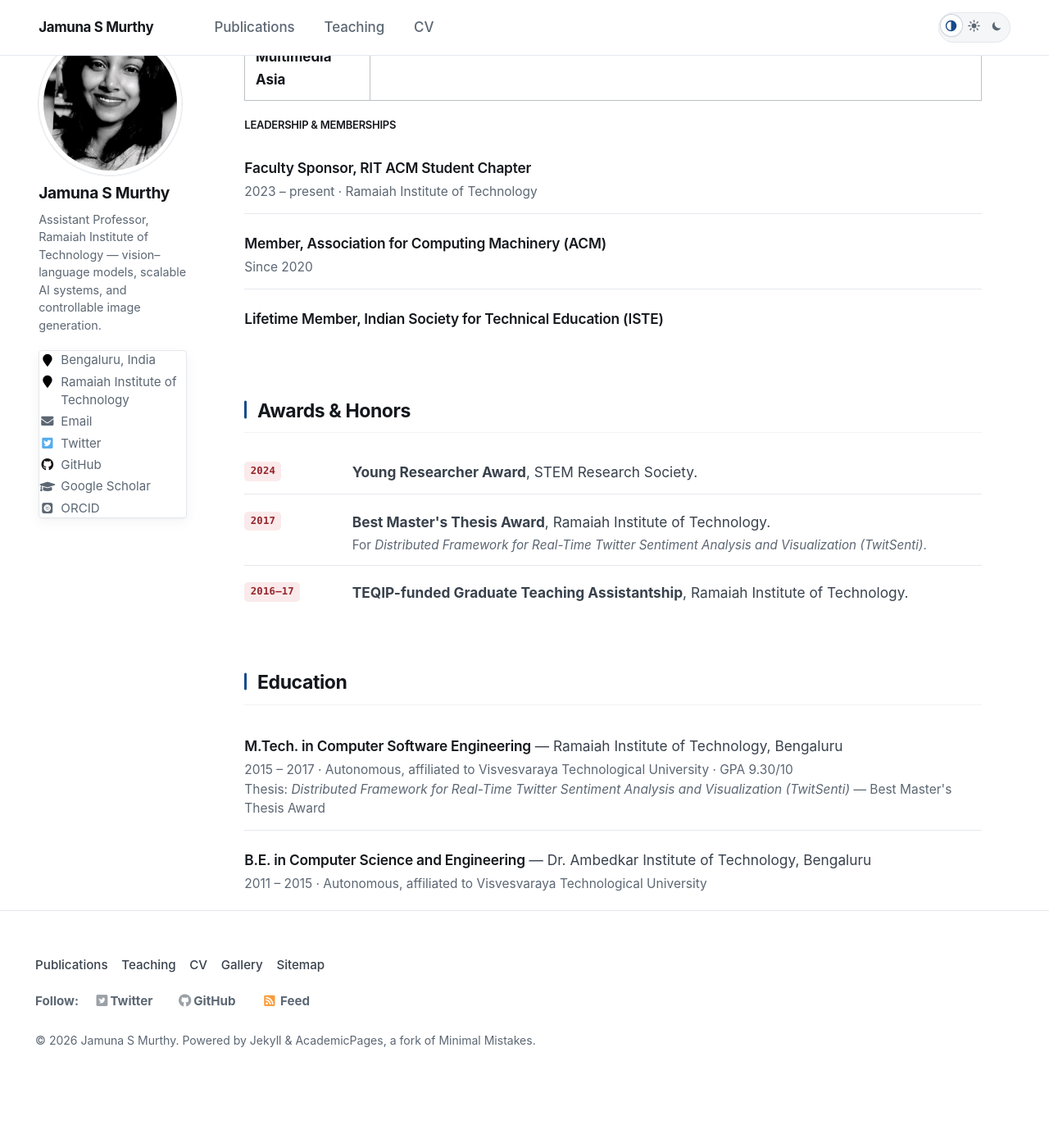
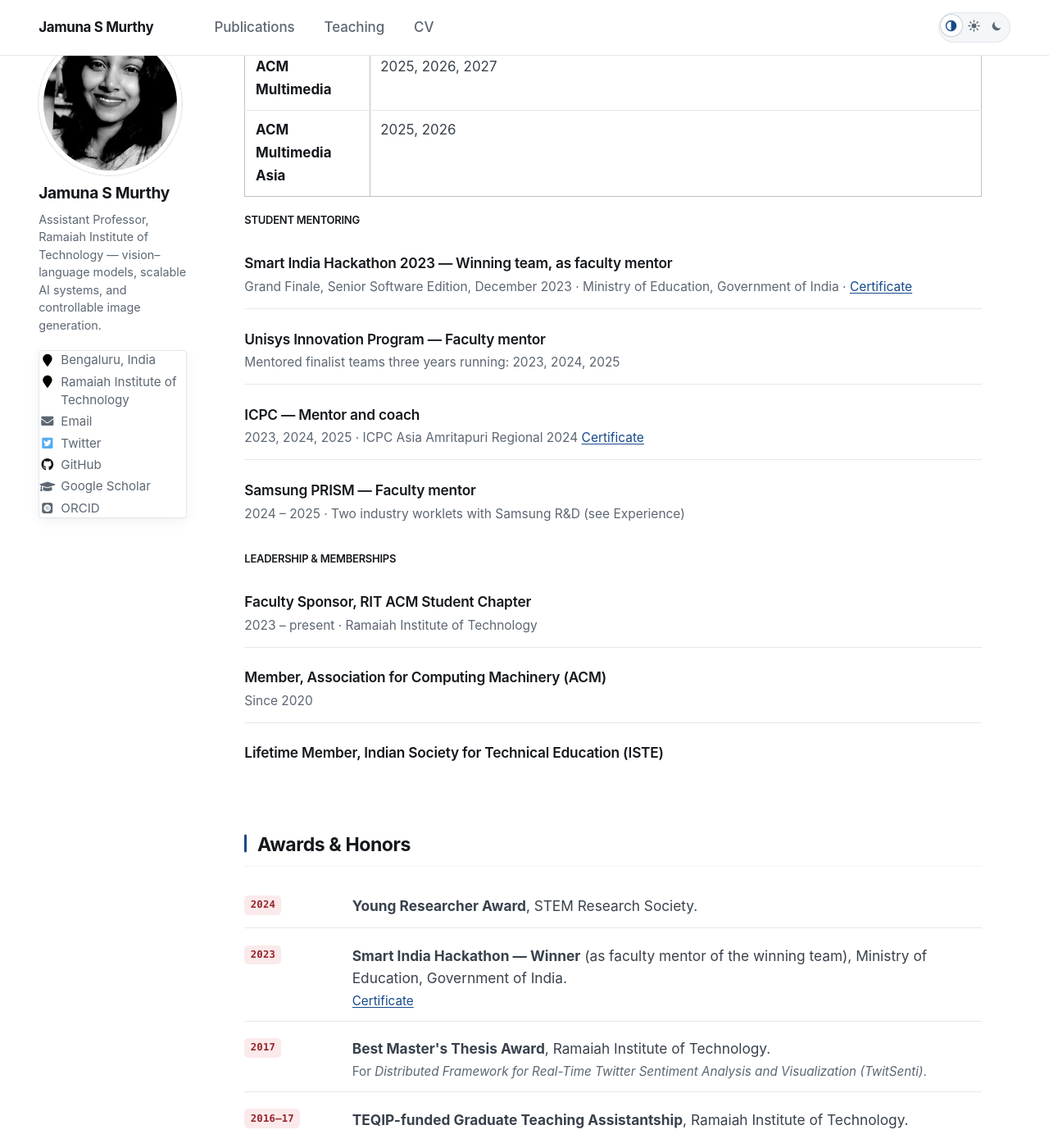
Before and after one commit to JamunaSMurthy/JamunaSMurthy.github.io, a Jekyll site: the page built from _pages/about.md, in a window 1280 px wide and 1400 px high, scrolled down 6132 px. Shown: the whole window at 82% size. Built offline with Jekyll 4.4.1, drawn with Linux system fonts in a browser that asks for light colours; some web fonts are replaced; before the commit the page ends 7445 px from its top, so only the background shows below that; some of the changed text lies outside the part shown.

Commit message:
Add student mentoring, SIH 2023 win, and completed PRISM worklet
Mark the Samsung PRISM NextGen AI Datastore worklet completed (May-Nov
2025) with its certificate. Add a Student Mentoring section covering
Smart India Hackathon 2023 (winner), Unisys Innovation Program finalists
2023-2025, and ICPC coaching 2023-2025, with certificates. Refresh the
CV PDF to match.

Co-Authored-By: Claude Opus 5.5 <noreply@anthropic.com>

```diff
--- a/_pages/about.md
+++ b/_pages/about.md
@@ -72,6 +72,11 @@ I received my M.Tech. from Ramaiah Institute of Technology, where my thesis won
     <span class="ak-news__date">2025</span>
     Serving as a reviewer for <strong>NeurIPS 2026</strong>, <strong>AAAI 2026</strong>, <strong>AISTATS 2026</strong>,
     <strong>ACM Multimedia 2026</strong>, and <strong>ACM Multimedia Asia 2026</strong>.
+  </li>
+  <li>
+    <span class="ak-news__date">Nov 2025</span>
+    Completed the <strong>Samsung PRISM</strong> worklet <em>NextGen AI Datastore</em> for multimodal video retrieval as
+    faculty mentor (<a href="/files/samsung-prism-nextgen-datastore-certificate.pdf">certificate</a>).
   </li>
   <li>
     <span class="ak-news__date">Aug 2025</span>
@@ -269,10 +274,10 @@ I received my M.Tech. from Ramaiah Institute of Technology, where my thesis won
     <div class="ak-exp__head">
       <span class="ak-exp__role">Faculty Mentor — Samsung PRISM (Samsung R&amp;D)</span>
     </div>
-    <span class="ak-exp__meta">Jun 2024 – May 2025 · Bengaluru, India</span>
+    <span class="ak-exp__meta">Jun 2024 – Nov 2025 · Bengaluru, India</span>
     <ul class="ak-exp__body">
       <li><strong>Expression Correction in Photos:</strong> GAN-based affective computing models for emotion-aware image enhancement, including blink and expression refinement. <a href="/files/samsung-prism-certificate.pdf">Certificate</a></li>
-      <li><strong>NextGen AI Datastore for Video Retrieval</strong> <em>(ongoing)</em>: a scalable vector database for multimodal video retrieval with vision–language embeddings, focused on semantic search, indexing, and real-time retrieval.</li>
+      <li><strong>NextGen AI Datastore for Video Retrieval</strong> <em>(May – Nov 2025, completed)</em>: a scalable vector database for multimodal video retrieval with vision–language embeddings, focused on semantic search, indexing, and real-time retrieval. <a href="/files/samsung-prism-nextgen-datastore-certificate.pdf">Certificate</a></li>
     </ul>
   </li>
 
@@ -367,6 +372,27 @@ I received my M.Tech. from Ramaiah Institute of Technology, where my thesis won
   </tbody>
 </table>
 
+<h3 class="ak-subhead">Student Mentoring</h3>
+
+<ul class="ak-pubs ak-pubs--plain">
+  <li>
+    <span class="ak-pubs__title">Smart India Hackathon 2023 — Winning team, as faculty mentor</span>
+    <span class="ak-pubs__meta">Grand Finale, Senior Software Edition, December 2023 · Ministry of Education, Government of India · <a href="/files/smart-india-hackathon-2023-winner-certificate.pdf">Certificate</a></span>
+  </li>
+  <li>
+    <span class="ak-pubs__title">Unisys Innovation Program — Faculty mentor</span>
+    <span class="ak-pubs__meta">Mentored finalist teams three years running: 2023, 2024, 2025</span>
+  </li>
+  <li>
+    <span class="ak-pubs__title">ICPC — Mentor and coach</span>
+    <span class="ak-pubs__meta">2023, 2024, 2025 · ICPC Asia Amritapuri Regional 2024 <a href="/files/icpc-asia-amritapuri-2024-certificate.pdf">Certificate</a></span>
+  </li>
+  <li>
+    <span class="ak-pubs__title">Samsung PRISM — Faculty mentor</span>
+    <span class="ak-pubs__meta">2024 – 2025 · Two industry worklets with Samsung R&amp;D (see Experience)</span>
+  </li>
+</ul>
+
 <h3 class="ak-subhead">Leadership &amp; Memberships</h3>
 
 <ul class="ak-pubs ak-pubs--plain">
@@ -389,6 +415,11 @@ I received my M.Tech. from Ramaiah Institute of Technology, where my thesis won
   <li>
     <span class="ak-badge ak-badge--award">2024</span>
     <strong>Young Researcher Award</strong>, STEM Research Society.
+  </li>
+  <li>
+    <span class="ak-badge ak-badge--award">2023</span>
+    <strong>Smart India Hackathon — Winner</strong> (as faculty mentor of the winning team), Ministry of Education, Government of India.
+    <span class="ak-awards__note"><a href="/files/smart-india-hackathon-2023-winner-certificate.pdf">Certificate</a></span>
   </li>
   <li>
     <span class="ak-badge ak-badge--award">2017</span>
```
Also changed, not shown: _pages/cv.md (+27 -2 lines), 4 other files.
